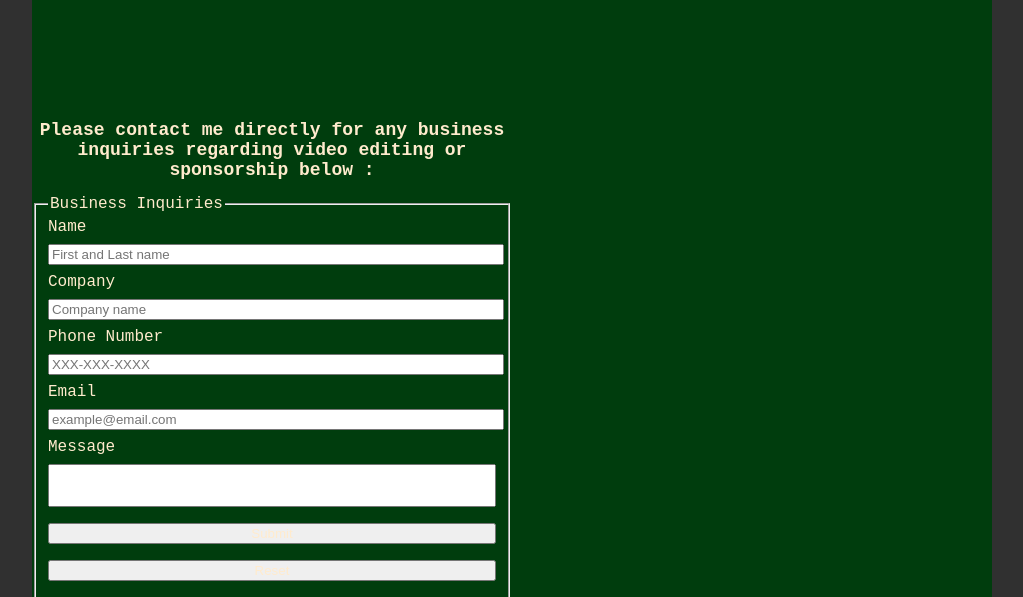
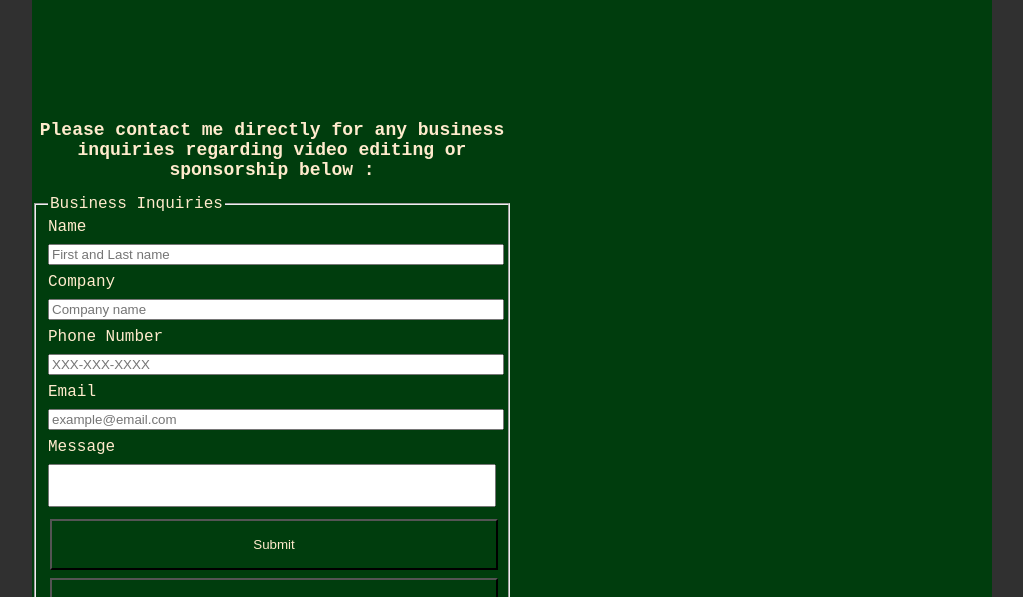
Before and after one commit to mleg218/portfolio, a plain HTML site: page contact.html in a window 1280 px wide. Shown: the part 203-800 px from the top of the page, without its empty margins (128-1151 px from the left). Drawn offline with Linux system fonts and the light colour scheme.

Commit message:
Add files via upload

```diff
--- a/main.css
+++ b/main.css
@@ -125,6 +125,14 @@ input#message {
     box-sizing: border-box  ;
 }
 
+input[type=button], input[type=submit], input[type=reset] {
+    background-color: rgb(0, 61, 13);
+    color:blanchedalmond;
+    padding: 16px 32px;
+    margin: 4px 2px;
+    cursor: pointer;
+}
+
 div.gallery {
     margin: 5px;
     border: 1px solid #ccc;
```
